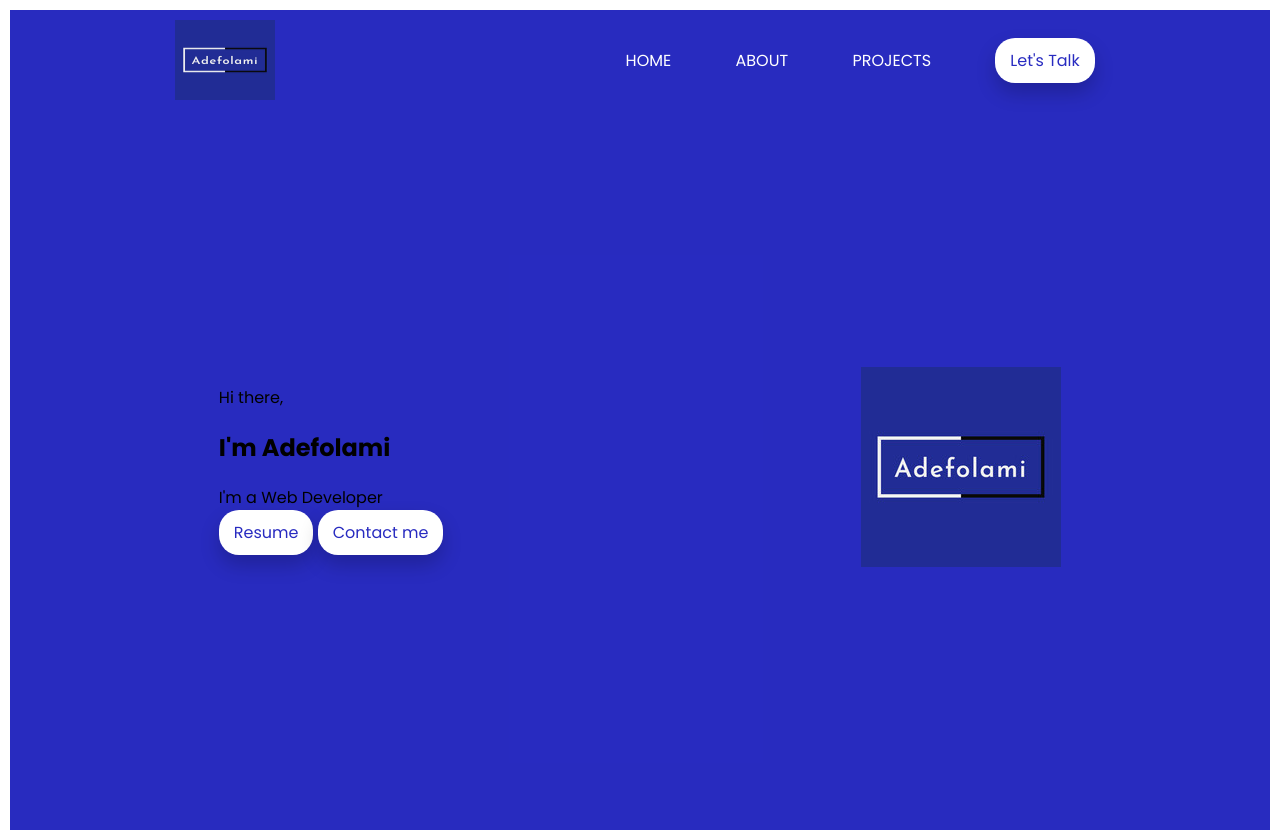
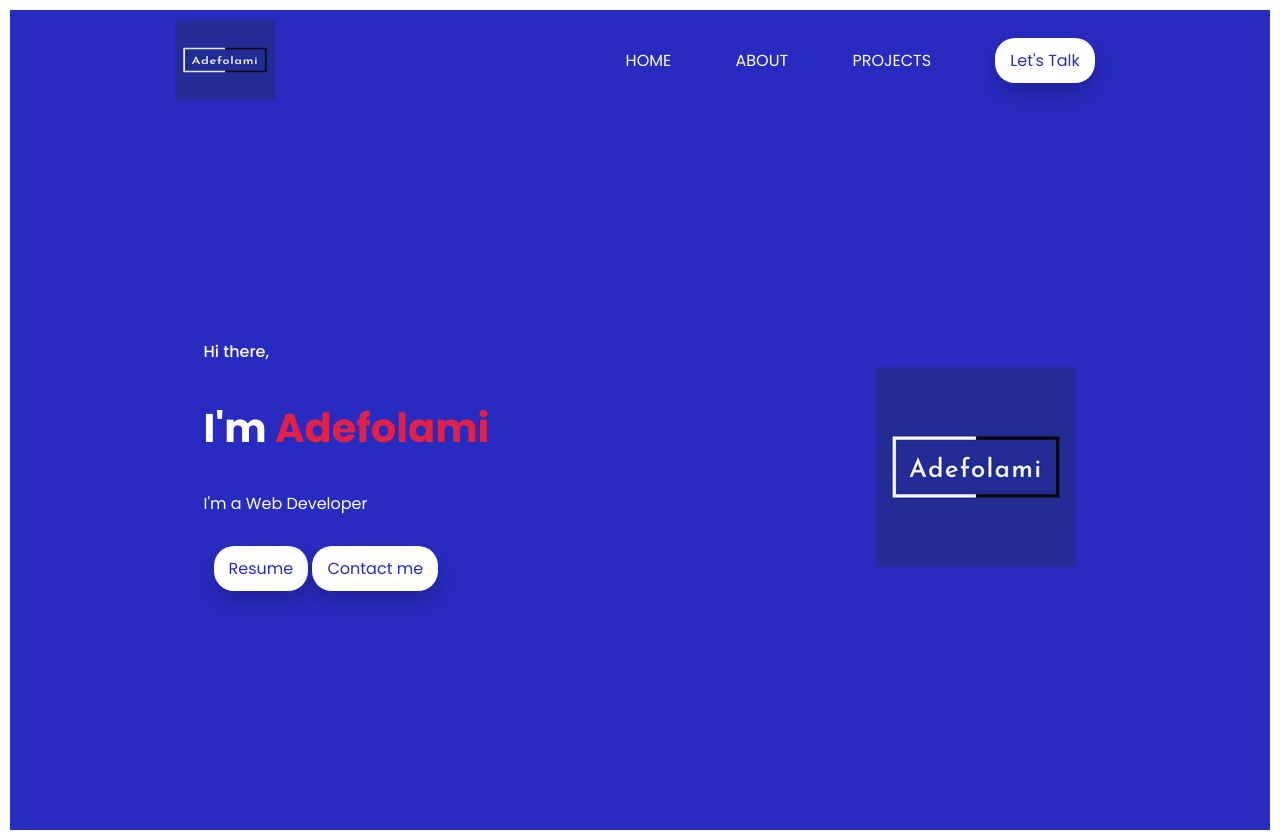
Before and after one commit to Ade-folami/Portfolio, a website: page index.html in a window 1280 px wide. Drawn offline with Linux system fonts and the light colour scheme.

Commit message:
minor changes to home page

```diff
--- a/sass/abstracts/_variables.scss
+++ b/sass/abstracts/_variables.scss
@@ -2,6 +2,7 @@ $color-primary: #2326bef9;
 
 $color-white: #fff;
 $color-black: #000;
+$color-pink: #e12148;
 
 $color-grey-light-1: #f7f7f7;
 $color-grey-light-2: #eee;
--- a/sass/layout/_home.scss
+++ b/sass/layout/_home.scss
@@ -9,5 +9,28 @@
     display: flex;
     flex-direction: column;
     justify-content: space-around;
+
+    &--hi {
+      font-weight: 500;
+      color: $color-white;
+    }
+
+    &--name {
+      color: $color-white;
+      font-size: 4rem;
+
+      &--big {
+        color: $color-pink;
+      }
+    }
+
+    &--job {
+      color: white;
+      margin-bottom: 2rem;
+    }
+
+    &--buttons {
+      padding: 1rem;
+    }
   }
 }
```
Also changed, not shown: Screenshot (118).png (added), css/style.css, 1 other file.
